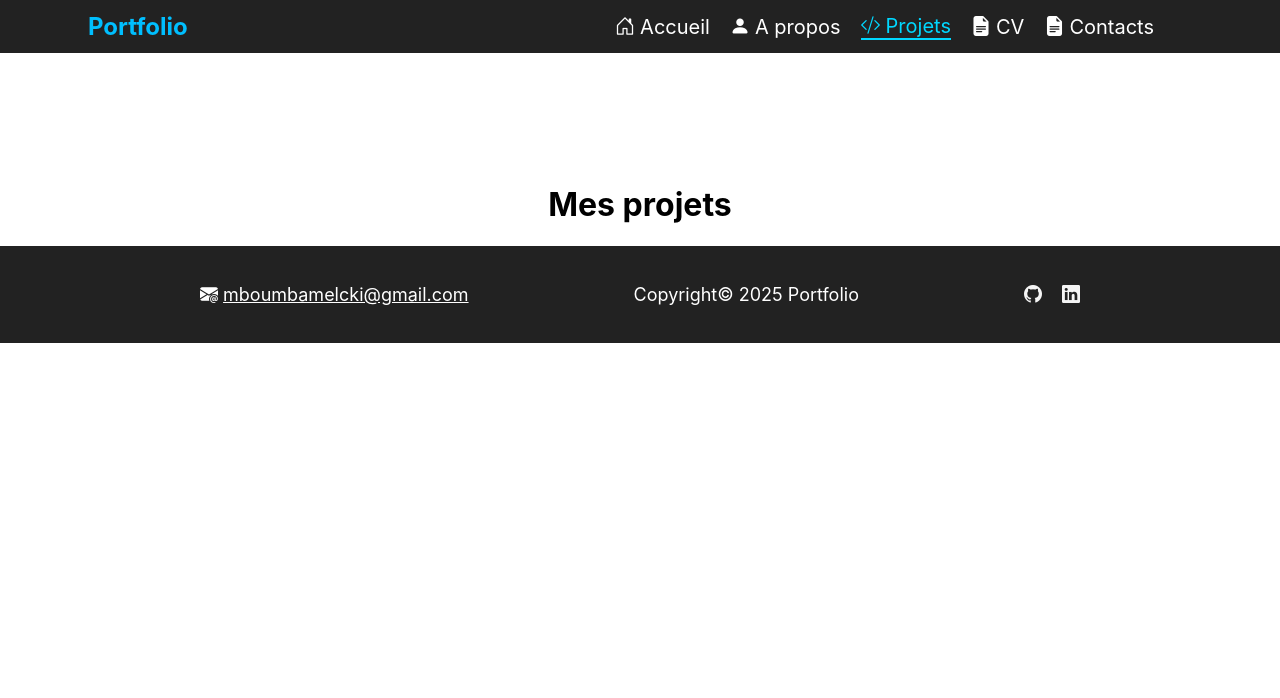
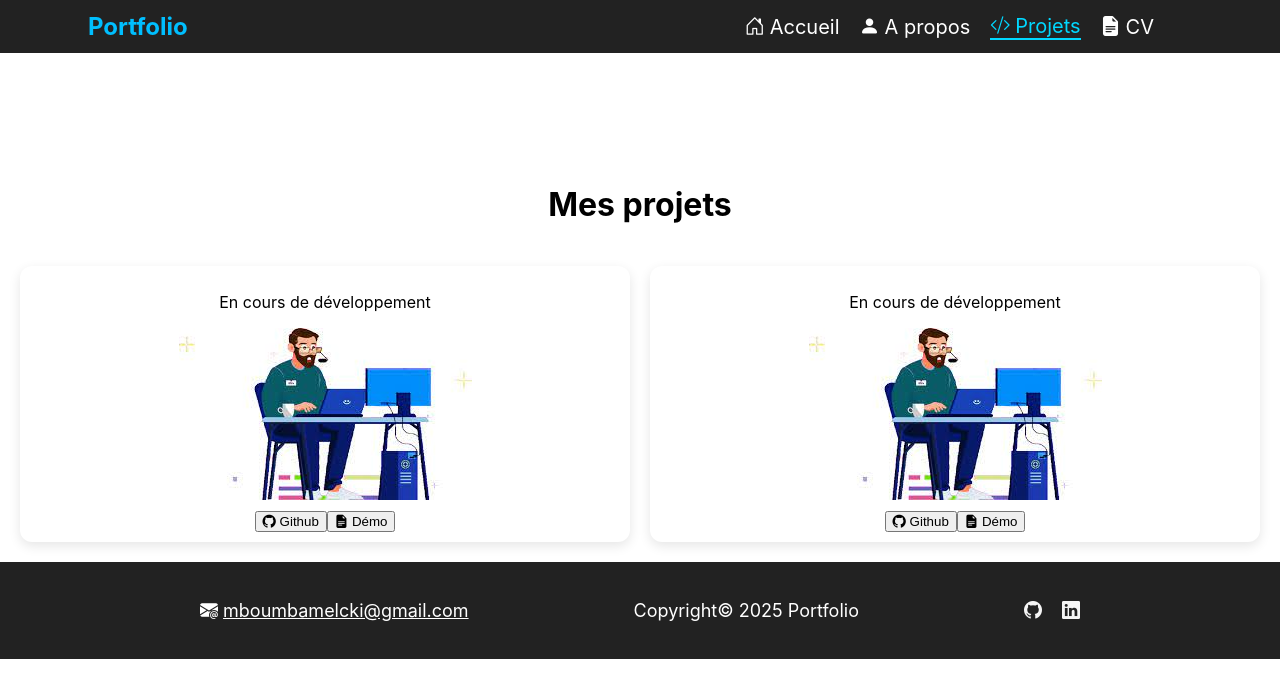
Before and after one commit to Melcki/monsite, a React (Create React App) app: page /projects in a window 1280 px wide. Shown: the top 698 px of the page. Built offline with nearby package versions, Linux system fonts and the light colour scheme.

Commit message:
Modification de la page projet

```diff
--- a/src/App.js
+++ b/src/App.js
@@ -7,7 +7,6 @@ import Home from './Components/Home';
 import About from './Components/About';
 import Resume from './Components/Resume';
 import Projects from './Components/Projects';
-import Contact from './Components/Contact';
 
 function App() {
   return (
@@ -21,7 +20,6 @@ function App() {
           <Route path="/about" element={<About/>} />
           <Route path="/projects" element={<Projects/>} />
           <Route path="/resume" element={<Resume />} />
-          <Route path="/contact" element={<Contact />} />
         </Routes>
       </div>
       </main>
--- a/src/Components/About.js
+++ b/src/Components/About.js
@@ -12,6 +12,7 @@ import IconWidget from './IconWidget';
     { src: '/images/mts.png', alt: 'MTS Group Africa' },
 
   ];
+
 
 
   return (
--- a/src/Components/Contact.js
+++ /dev/null
@@ -1,21 +0,0 @@
-import React, { useState } from "react";
-
-const Contact = () => {
-
-    const [message, setMessage] = useState("");
-
-    return(
-        <div style={{padding:"10%"}}>
-            <center>
-                <h1>Me contacter</h1>
-                <textarea onChange={{message}} style={{width:"50%", height:"300px"}}>
-
-                </textarea><br></br>
-                <button>Envoyer</button>
-            </center>
-
-        </div>
-    )
-}
-
-export default Contact;
--- a/src/Components/Header.js
+++ b/src/Components/Header.js
@@ -20,7 +20,6 @@ const Header = () => {
         <NavLink to="/about" className="nav-link" onClick={handleMenuToggle}><i className="bi bi-person-fill"></i> A propos</NavLink>
         <NavLink to="/projects" className="nav-link" onClick={handleMenuToggle}><i className="bi bi-code-slash"></i> Projets</NavLink>
         <NavLink to="/resume" className="nav-link" onClick={handleMenuToggle}><i className="bi bi-file-earmark-text-fill"></i> CV</NavLink>
-        <NavLink to="/contact" className="nav-link" onClick={handleMenuToggle}><i className="bi bi-file-earmark-text-fill"></i> Contacts</NavLink>
       </nav>
     </header>
   );
--- a/src/Components/Projects.js
+++ b/src/Components/Projects.js
@@ -1,10 +1,30 @@
 import React from "react";
+import '../Project.css';
 
 const Projects = () => {
 
     return(
         <div style={{paddingTop:"10%"}}>
             <center><h1>Mes projets</h1></center>
+            <div className="card-grid">
+
+                <div className="card">
+                    <p>En cours de développement</p>
+                    <img src="/home.png" alt="Boutique"></img>
+                    <div>
+                        <button><i  class="bi bi-github"></i> Github</button>
+                        <button><i className="bi bi-file-earmark-text-fill"></i> Démo</button>
+                    </div>
+                </div>
+                <div className="card">
+                    <p>En cours de développement</p>
+                    <img src="/home.png" alt="Boutique"></img>
+                    <div>
+                        <button><i  class="bi bi-github"></i> Github</button>
+                        <button><i className="bi bi-file-earmark-text-fill"></i> Démo</button>
+                    </div>
+                </div>
+            </div>
         </div>
     )
 }
--- /dev/null
+++ b/src/Project.css
@@ -0,0 +1,17 @@
+.card-grid {
+  display: grid;
+  grid-template-columns: repeat(auto-fit, minmax(120px, 1fr));
+  gap: 20px;
+  padding: 20px;
+}
+
+.card {
+  display: flex;
+  flex-direction: column;
+  align-items: center;
+  padding: 10px;
+  background: #ffffff;
+  border-radius: 12px;
+  box-shadow: 0 4px 12px rgba(0,0,0,0.1);
+  transition: transform 0.2s ease;
+}
```
